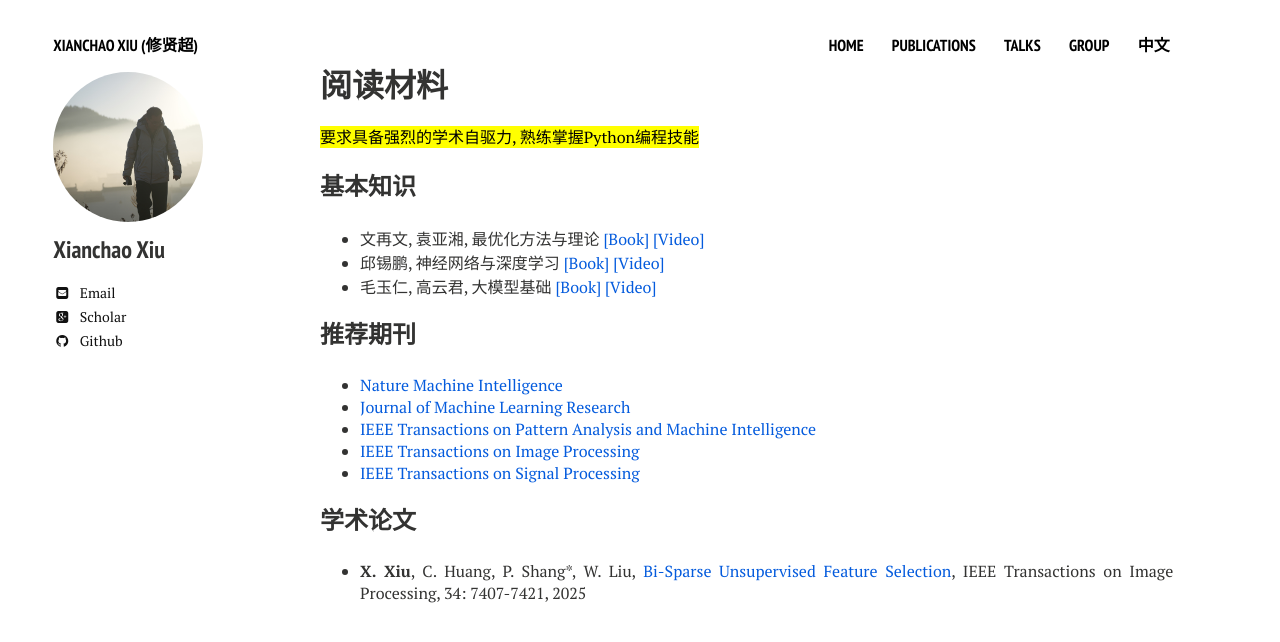
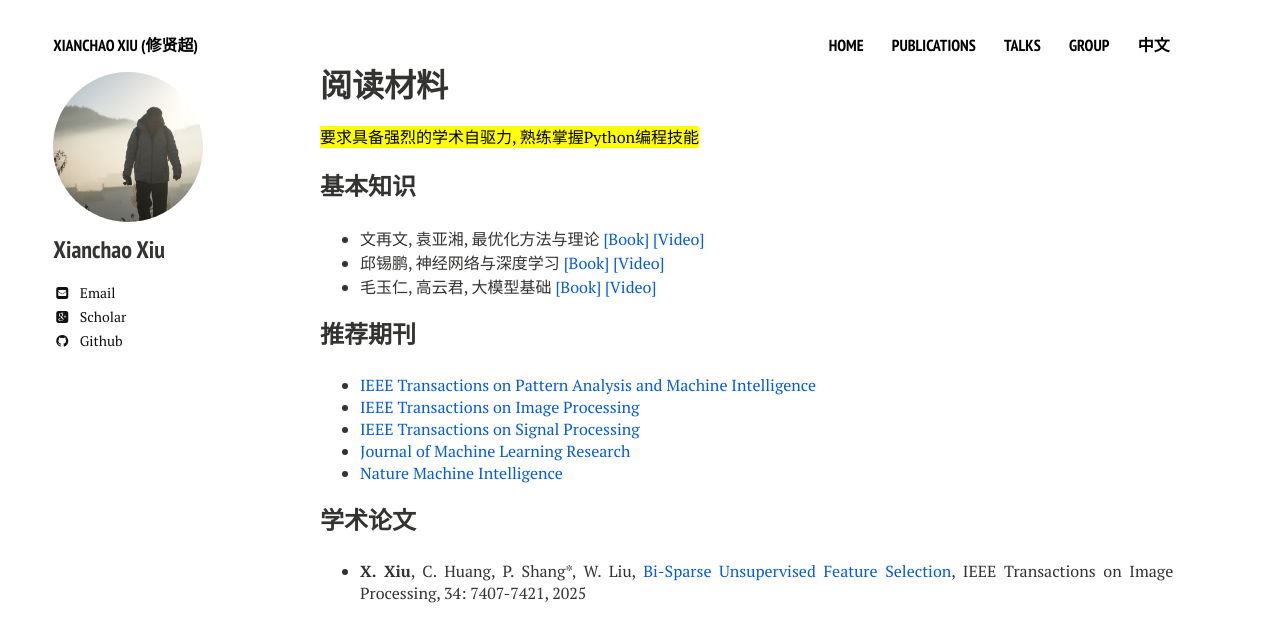
Before and after one commit to xianchaoxiu/xianchaoxiu.github.io, a Jekyll site: the page built from chinese/reading/index.md, in a window 1280 px wide. Shown: the top 642 px of the page. Built offline with Jekyll 4.4.1, drawn with Linux system fonts in a browser that asks for light colours; nearby versions of some CDN libraries.

Commit message:
Update index.md

```diff
--- a/chinese/reading/index.md
+++ b/chinese/reading/index.md
@@ -15,12 +15,11 @@ share: false
 * 毛玉仁, 高云君, 大模型基础 <a href="https://github.com/ZJU-LLMs/Foundations-of-LLMs" class="textlink" target="_blank">[Book]</a> <a href="https://www.bilibili.com/video/BV1PB6XYFET2/" class="textlink" target="_blank">[Video]</a> <br>
 
 ### 推荐期刊
-*  <a href="https://www.nature.com/natmachintell/" class="textlink" target="_blank">Nature Machine Intelligence </a> <br>
-*  <a href="https://jmlr.org/" class="textlink" target="_blank">Journal of Machine Learning Research</a> <br>
 *  <a href="https://ieeexplore.ieee.org/xpl/RecentIssue.jsp?punumber=34" class="textlink" target="_blank">IEEE Transactions on Pattern Analysis and Machine Intelligence </a> <br>
 *  <a href="https://ieeexplore.ieee.org/xpl/RecentIssue.jsp?punumber=83" class="textlink" target="_blank">IEEE Transactions on Image Processing </a> <br>
 *  <a href="https://ieeexplore.ieee.org/xpl/RecentIssue.jsp?punumber=78" class="textlink" target="_blank">IEEE Transactions on Signal Processing </a> <br>
-
+*  <a href="https://jmlr.org/" class="textlink" target="_blank">Journal of Machine Learning Research</a> <br>
+*  <a href="https://www.nature.com/natmachintell/" class="textlink" target="_blank">Nature Machine Intelligence </a> <br>
 
 
 ### 学术论文
```
